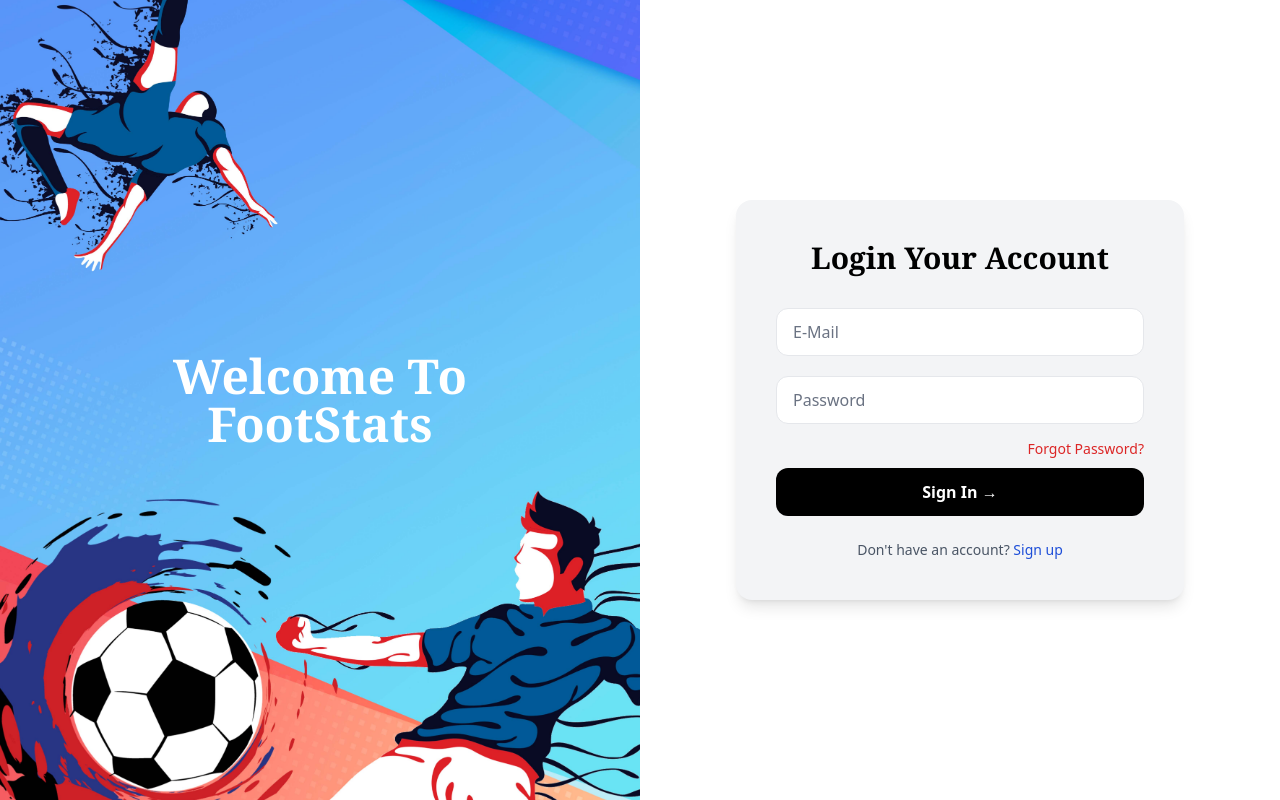
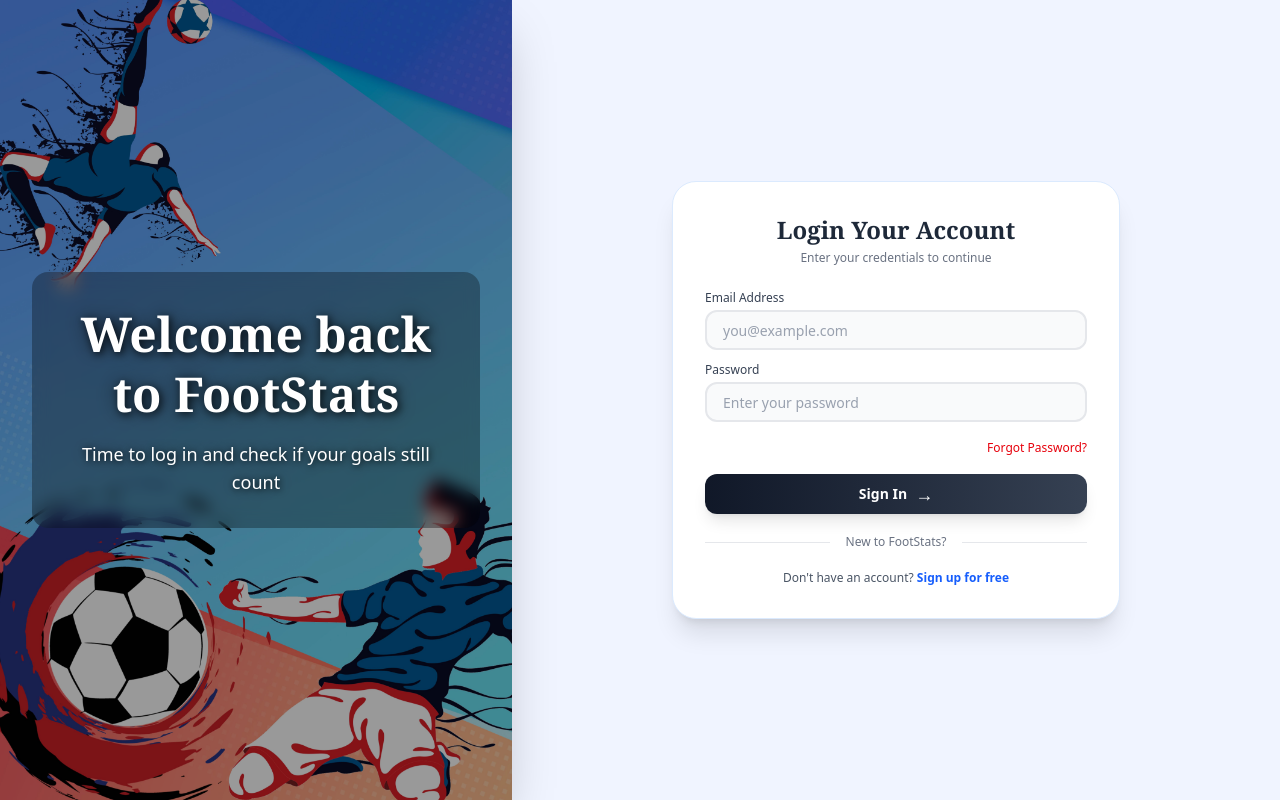
Before and after one commit to RakshakSigdel/Footstats, a React (Vite) app in the folder Frontend/: page /login in a window 1280 px wide. Built offline with nearby package versions, Linux system fonts and the light colour scheme.

Commit message:
Recommited to sync up the merge with previous commit

```diff
--- a/Frontend/src/pages/Authentication/forgotPassword.jsx
+++ b/Frontend/src/pages/Authentication/forgotPassword.jsx
@@ -1,6 +1,7 @@
 import { useState } from "react";
 import { Link, useNavigate } from "react-router-dom";
-import sidebg from "/images/sidebg.jpg";
+import sidebg from "/images/sidebg1.jpg";
+import AuthenticationSideImage from "../../components/Design/authenticationsideimage";
 
 export default function ForgotPassword() {
   const [email, setEmail] = useState("");
@@ -16,50 +17,64 @@
   };
 
   return (
-    <div className="flex flex-row min-h-screen">
-      <div
-        className="w-1/2 bg-cover bg-center flex items-center justify-center overflow-hidden"
-        style={{ backgroundImage: `url(${sidebg})` }}
-      >
-        <div className="text-white p-36 text-center space-y-2">
-          <h1 className="text-5xl font-serif font-bold">Welcome To FootStats</h1>
-        </div>
-      </div>
+    <div className="flex flex-row min-h-screen" style={{ backgroundColor: "#F0F4FF" }}>
+      <AuthenticationSideImage
+        image={sidebg}
+        title="Password playing hide and seek?"
+        subtitle="No stress, just drop your email and we'll send the rescue link"
+      />
 
-      <div className="w-1/2 flex items-center justify-center p-12">
-        <div className="bg-gray-100 rounded-2xl p-10 w-full max-w-md shadow-lg">
-          <h2 className="text-3xl font-bold font-serif mb-4 text-center">
-            Forgot Password?
-          </h2>
-
-          <p className="text-center text-sm text-gray-600 mb-6">
-            Enter Your Email Address
-          </p>
+      <div className="flex-1 flex items-center justify-center p-12">
+        <div className="bg-white rounded-3xl p-12 w-full max-w-md shadow-xl border border-blue-100">
+          <div className="text-center mb-8">
+            <h2 className="text-3xl font-bold font-serif text-gray-800">
+              Forgot Password?
+            </h2>
+            <p className="text-gray-500 text-sm mt-2">
+              Enter your email address to receive a reset link
+            </p>
+          </div>
 
           <form onSubmit={handleSubmit} className="space-y-5">
-            <input
-              type="email"
-              placeholder="E-mail"
-              required
-              value={email}
-              onChange={handleChange}
-              className="w-full h-12 px-4 rounded-xl border border-gray-200 bg-white placeholder-gray-500 focus:outline-none focus:ring-2 focus:ring-blue-400"
-            />
+            <div>
+              <label className="block text-sm font-medium text-gray-700 mb-2">
+                Email Address
+              </label>
+              <input
+                type="email"
+                placeholder="you@example.com"
+                required
+                value={email}
+                onChange={handleChange}
+                className="w-full h-12 px-4 rounded-xl border-2 border-gray-200 bg-gray-50 placeholder-gray-400 focus:outline-none focus:ring-2 focus:ring-blue-500 focus:border-transparent transition-all"
+              />
+            </div>
 
             <button
               type="submit"
-              className="w-full h-12 bg-black text-white rounded-xl font-semibold flex items-center justify-center hover:bg-gray-800 transition"
+              className="w-full h-12 bg-gradient-to-r from-gray-900 to-gray-700 text-white rounded-xl font-semibold flex items-center justify-center gap-2 hover:from-gray-800 hover:to-gray-600 transition-all shadow-lg hover:shadow-xl transform hover:-translate-y-0.5"
             >
               Send Email
+              <span className="text-lg">→</span>
             </button>
           </form>
 
-          <p className="text-center text-sm text-gray-600 mt-6">
+          <div className="relative my-8">
+            <div className="absolute inset-0 flex items-center">
+              <div className="w-full border-t border-gray-200"></div>
+            </div>
+            <div className="relative flex justify-center text-sm">
+              <span className="px-4 bg-white text-gray-500">
+                Remember your password?
+              </span>
+            </div>
+          </div>
+
+          <p className="text-center text-sm text-gray-600">
             Already have an account?{" "}
             <Link
               to="/login"
-              className="font-medium"
-              style={{ color: "#1d4ed8" }}
+              className="font-semibold text-blue-600 hover:text-blue-700 transition-colors"
             >
               Sign in
             </Link>
--- a/Frontend/src/pages/Authentication/login.jsx
+++ b/Frontend/src/pages/Authentication/login.jsx
@@ -2,6 +2,7 @@
 import { Link, useNavigate } from "react-router-dom";
 import sidebg from "/images/sidebg.jpg";
 import { login } from "../../services/api.auth";
+import AuthenticationSideImage from "../../components/Design/authenticationsideimage";
 
 export default function Login() {
   const [formData, setFormData] = useState({
@@ -26,49 +27,61 @@
   };
 
   return (
-    <div className=" flex flex-row min-h-screen">
-      <div
-        className="w-1/2 bg-cover bg-center flex items-center justify-center overflow-hidden"
-        style={{ backgroundImage: `url(${sidebg})` }}
-      >
-        <div className="text-white p-36 text-center space-y-2">
-          <h1 className="text-5xl font-serif font-bold">
-            Welcome To FootStats
-          </h1>
-        </div>
+    <div className="flex flex-row min-h-screen" style={{ backgroundColor: "#F0F4FF" }}>
+      {/* Left Side - Image with Text Overlay */}
+      <AuthenticationSideImage
+        image={sidebg}
+        title="Welcome back to FootStats"
+        subtitle="Time to log in and check if your goals still count "
+      />
+
+      {/* Right Side - Login Form */}
+      <div className="flex-1 flex items-center justify-center p-6">
+        <div className="bg-white rounded-3xl p-8 w-full max-w-md shadow-xl border border-blue-100">
+          <div className="text-center mb-6">
+            <h2 className="text-2xl font-bold font-serif text-gray-800">
+              Login Your Account
+            </h2>
+            <p className="text-gray-500 text-xs mt-1">
+              Enter your credentials to continue
+            </p>
           </div>
 
-      <div className="w-1/2 flex items-center justify-center p-12">
-        <div className="  bg-gray-100 rounded-2xl p-10 w-full max-w-md shadow-lg">
-          <h2 className="text-3xl font-bold font-serif mb-8 text-center">
-            Login Your Account
-          </h2>
-
-          <form onSubmit={handleSubmit} className="space-y-5">
+          <form onSubmit={handleSubmit} className="space-y-3">
+            <div>
+              <label className="block text-xs font-medium text-gray-700 mb-1">
+                Email Address
+              </label>
               <input
                 type="email"
                 name="email"
-              placeholder="E-Mail"
+                placeholder="you@example.com"
                 required
                 value={formData.email}
                 onChange={handleChange}
-              className="w-full h-12 px-4 rounded-xl border border-gray-200 bg-white placeholder-gray-500 focus:outline-none focus:ring-2 focus:ring-blue-400"
+                className="w-full h-10 px-4 rounded-xl border-2 border-gray-200 bg-gray-50 placeholder-gray-400 text-sm focus:outline-none focus:ring-2 focus:ring-blue-500 focus:border-transparent transition-all"
               />
+            </div>
+
+            <div>
+              <label className="block text-xs font-medium text-gray-700 mb-1">
+                Password
+              </label>
               <input
                 type="password"
                 name="password"
-              placeholder="Password"
+                placeholder="Enter your password"
                 required
                 value={formData.password}
                 onChange={handleChange}
-              className="w-full h-12 px-4 rounded-xl border border-gray-200 bg-white placeholder-gray-500 focus:outline-none focus:ring-2 focus:ring-blue-400"
+                className="w-full h-10 px-4 rounded-xl border-2 border-gray-200 bg-gray-50 placeholder-gray-400 text-sm focus:outline-none focus:ring-2 focus:ring-blue-500 focus:border-transparent transition-all"
               />
+            </div>
 
-            <div className="text-right -mt-2 mb-2">
+            <div className="text-right">
               <Link
                 to="/forgot-password"
-                className="text-sm font-medium"
-                style={{ color: "#dc2626" }}
+                className="text-xs font-medium text-red-600 hover:text-red-700 transition-colors"
               >
                 Forgot Password?
               </Link>
@@ -76,20 +89,31 @@
 
             <button
               type="submit"
-              className="w-full h-12 bg-black text-white rounded-xl font-semibold flex items-center justify-center gap-2 hover:bg-gray-800 transition"
+              className="w-full h-10 bg-gradient-to-r from-gray-900 to-gray-700 text-white rounded-xl font-semibold flex items-center justify-center gap-2 hover:from-gray-800 hover:to-gray-600 transition-all shadow-lg hover:shadow-xl transform hover:-translate-y-0.5 text-sm mt-4"
             >
-              Sign In →
+              Sign In
+              <span className="text-lg">→</span>
             </button>
           </form>
 
-          <p className="text-center text-sm text-gray-600 mt-6">
+          <div className="relative my-5">
+            <div className="absolute inset-0 flex items-center">
+              <div className="w-full border-t border-gray-200"></div>
+            </div>
+            <div className="relative flex justify-center text-xs">
+              <span className="px-4 bg-white text-gray-500">
+                New to FootStats?
+              </span>
+            </div>
+          </div>
+
+          <p className="text-center text-xs text-gray-600">
             Don't have an account?{" "}
             <Link
               to="/register"
-              className="font-medium"
-              style={{ color: "#1d4ed8" }}
+              className="font-semibold text-blue-600 hover:text-blue-700 transition-colors"
             >
-              Sign up
+              Sign up for free
             </Link>
           </p>
         </div>
--- a/Frontend/src/pages/Authentication/register.jsx
+++ b/Frontend/src/pages/Authentication/register.jsx
@@ -1,7 +1,8 @@
 import { useState } from "react";
-import sidebg from "/images/sidebg.jpg";
+import sidebg from "/images/sidebg3.jpg";
 import { Link, useNavigate } from "react-router-dom";
 import { register } from "../../services/api.auth";
+import AuthenticationSideImage from "../../components/Design/authenticationsideimage";
 
 export default function Register() {
   const navigate = useNavigate();
@@ -23,57 +24,110 @@
   };
 
   return (
-    <div className=" flex flex-row min-h-screen">
-      <div
-        className="w-1/2 bg-cover bg-center flex items-center justify-center overflow-hidden"
-        style={{ backgroundImage: `url(${sidebg})` }}
-      >
-        <div className="text-white p-36 text-center space-y-2">
-          <h1 className="text-5xl font-serif font-bold">
-            Welcome To FootStats
-          </h1>
-        </div>
-      </div>
+    <div className="flex flex-row min-h-screen" style={{ backgroundColor: "#F0F4FF" }}>
+      <AuthenticationSideImage
+        image={sidebg}
+        title="Join the FootStats squad"
+        subtitle="New season, new stats, new you let's get you on the pitch"
+      />
 
-      <div className="w-1/2 flex items-center justify-center p-12">
-        <div className="  bg-gray-100 rounded-2xl p-10 w-full max-w-md shadow-lg">
-          <h2 className="text-3xl font-bold font-serif mb-8 text-center">
-            Register Your Account
-          </h2>
+      <div className="flex-1 flex items-center justify-center p-6">
+        <div className="bg-white rounded-3xl p-8 w-full max-w-md shadow-xl border border-blue-100">
+          <div className="text-center mb-6">
+            <h2 className="text-2xl font-bold font-serif text-gray-800">
+              Register Your Account
+            </h2>
+            <p className="text-gray-500 text-xs mt-1">
+              Create a new account to get started
+            </p>
+          </div>
 
-          <form onSubmit={handleSubmit} className="space-y-5">
-            {[
-              { name: "firstName", type: "text", placeholder: "First Name" },
-              { name: "lastName", type: "text", placeholder: "Last Name" },
-              { name: "email", type: "email", placeholder: "E-Mail" },
-              { name: "password", type: "password", placeholder: "Password" },
-            ].map((fld) => (
+          <form onSubmit={handleSubmit} className="space-y-3">
+            <div>
+              <label className="block text-xs font-medium text-gray-700 mb-1">
+                First Name
+              </label>
               <input
-                key={fld.name}
-                name={fld.name}
-                type={fld.type}
-                placeholder={fld.placeholder}
+                type="text"
+                name="firstName"
+                placeholder="Enter your first name"
                 required
-                value={formData[fld.name]}
+                value={formData.firstName}
                 onChange={handleChange}
-                className="w-full h-12 px-4 rounded-lg border border-gray-200 bg-white placeholder-gray-500 focus:outline-none focus:ring-2 focus:ring-blue-400"
+                className="w-full h-10 px-4 rounded-xl border-2 border-gray-200 bg-gray-50 placeholder-gray-400 text-sm focus:outline-none focus:ring-2 focus:ring-blue-500 focus:border-transparent transition-all"
               />
-            ))}
+            </div>
+
+            <div>
+              <label className="block text-xs font-medium text-gray-700 mb-1">
+                Last Name
+              </label>
+              <input
+                type="text"
+                name="lastName"
+                placeholder="Enter your last name"
+                required
+                value={formData.lastName}
+                onChange={handleChange}
+                className="w-full h-10 px-4 rounded-xl border-2 border-gray-200 bg-gray-50 placeholder-gray-400 text-sm focus:outline-none focus:ring-2 focus:ring-blue-500 focus:border-transparent transition-all"
+              />
+            </div>
+
+            <div>
+              <label className="block text-xs font-medium text-gray-700 mb-1">
+                Email Address
+              </label>
+              <input
+                type="email"
+                name="email"
+                placeholder="you@example.com"
+                required
+                value={formData.email}
+                onChange={handleChange}
+                className="w-full h-10 px-4 rounded-xl border-2 border-gray-200 bg-gray-50 placeholder-gray-400 text-sm focus:outline-none focus:ring-2 focus:ring-blue-500 focus:border-transparent transition-all"
+              />
+            </div>
+
+            <div>
+              <label className="block text-xs font-medium text-gray-700 mb-1">
+                Password
+              </label>
+              <input
+                type="password"
+                name="password"
+                placeholder="Create a strong password"
+                required
+                value={formData.password}
+                onChange={handleChange}
+                className="w-full h-10 px-4 rounded-xl border-2 border-gray-200 bg-gray-50 placeholder-gray-400 text-sm focus:outline-none focus:ring-2 focus:ring-blue-500 focus:border-transparent transition-all"
+              />
+            </div>
 
             <button
               type="submit"
-              className="w-full h-12 bg-black text-white rounded-xl font-semibold flex items-center justify-center gap-2 hover:bg-gray-800 transition"
+              className="w-full h-10 bg-gradient-to-r from-gray-900 to-gray-700 text-white rounded-xl font-semibold flex items-center justify-center gap-2 hover:from-gray-800 hover:to-gray-600 transition-all shadow-lg hover:shadow-xl transform hover:-translate-y-0.5 text-sm mt-4"
             >
-              Sign Up →
+              Sign Up
+              <span className="text-lg">→</span>
             </button>
           </form>
 
-          <p className="text-center text-sm text-gray-600 mt-6">
+          <div className="relative my-5">
+            <div className="absolute inset-0 flex items-center">
+              <div className="w-full border-t border-gray-200"></div>
+            </div>
+            <div className="relative flex justify-center text-xs">
+              <span className="px-4 bg-white text-gray-500">
+                Already a member?
+              </span>
+            </div>
+          </div>
+
+          <p className="text-center text-xs text-gray-600">
             Already have an account?{" "}
             <Link
               to="/login"
-              className="font-medium"
-              style={{ color: "#1d4ed8" }}
+              className="font-semibold text-blue-600 hover:text-blue-700 transition-colors"
             >
               Sign in
             </Link>
--- a/Frontend/src/pages/Authentication/resetPassword.jsx
+++ b/Frontend/src/pages/Authentication/resetPassword.jsx
@@ -1,6 +1,7 @@
 import { useState } from "react";
 import { Link } from "react-router-dom";
-import sidebg from "/images/sidebg.jpg";
+import sidebg from "/images/sidebg.jpeg";
+import AuthenticationSideImage from "../../components/Design/authenticationsideimage";
 
 export default function ResetPassword() {
   const [password, setPassword] = useState("");
@@ -21,70 +22,90 @@
   };
 
   return (
-    <div className="flex flex-row min-h-screen">
-      <div
-        className="w-1/2 bg-cover bg-center flex items-center justify-center overflow-hidden"
-        style={{ backgroundImage: `url(${sidebg})` }}
-      >
-        <div className="text-white p-36 text-center space-y-2">
-          <h1 className="text-5xl font-serif font-bold">Welcome To FootStats</h1>
-        </div>
-      </div>
+    <div className="flex flex-row min-h-screen" style={{ backgroundColor: "#F0F4FF" }}>
+      <AuthenticationSideImage
+        image={sidebg}
+        title="New password loading..."
+        subtitle="One quick goal and you're back in the game, type away!"
+      />
 
-      <div className="w-1/2 flex items-center justify-center p-12">
-        <div className="bg-gray-100 rounded-2xl p-10 w-full max-w-md shadow-lg">
+      <div className="flex-1 flex items-center justify-center p-12">
+        <div className="bg-white rounded-3xl p-12 w-full max-w-md shadow-xl border border-blue-100">
           {!isSubmitted ? (
             <>
-              <h2 className="text-3xl font-bold font-serif mb-4 text-center">
-                New Password
-              </h2>
-
-              <p className="text-center text-sm text-gray-700 mb-6">
-                Enter your new password
-              </p>
+              <div className="text-center mb-8">
+                <h2 className="text-3xl font-bold font-serif text-gray-800">
+                  New Password
+                </h2>
+                <p className="text-gray-500 text-sm mt-2">
+                  Enter your new secure password
+                </p>
+              </div>
 
               <form onSubmit={handleSubmit} className="space-y-5">
-                <input
-                  type="password"
-                  name="password"
-                  placeholder="Password"
-                  required
-                  value={password}
-                  onChange={handleChange}
-                  className="w-full h-12 px-4 rounded-xl border border-gray-200 bg-white placeholder-gray-500 focus:outline-none focus:ring-2 focus:ring-blue-400"
-                />
-                {error && <p className="text-sm text-red-600">{error}</p>}
+                <div>
+                  <label className="block text-sm font-medium text-gray-700 mb-2">
+                    New Password
+                  </label>
+                  <input
+                    type="password"
+                    name="password"
+                    placeholder="Enter new password"
+                    required
+                    value={password}
+                    onChange={handleChange}
+                    className="w-full h-12 px-4 rounded-xl border-2 border-gray-200 bg-gray-50 placeholder-gray-400 focus:outline-none focus:ring-2 focus:ring-blue-500 focus:border-transparent transition-all"
+                  />
+                  {error && <p className="text-sm text-red-600 mt-2">{error}</p>}
+                </div>
 
                 <button
                   type="submit"
-                  className="w-full h-12 bg-black text-white rounded-xl font-semibold flex items-center justify-center hover:bg-gray-800 transition"
+                  className="w-full h-12 bg-gradient-to-r from-gray-900 to-gray-700 text-white rounded-xl font-semibold flex items-center justify-center gap-2 hover:from-gray-800 hover:to-gray-600 transition-all shadow-lg hover:shadow-xl transform hover:-translate-y-0.5"
                 >
                   Confirm Password
+                  <span className="text-lg">→</span>
                 </button>
               </form>
 
-              <p className="text-center text-sm text-gray-600 mt-6">
+              <div className="relative my-8">
+                <div className="absolute inset-0 flex items-center">
+                  <div className="w-full border-t border-gray-200"></div>
+                </div>
+                <div className="relative flex justify-center text-sm">
+                  <span className="px-4 bg-white text-gray-500">
+                    Remember your password?
+                  </span>
+                </div>
+              </div>
+
+              <p className="text-center text-sm text-gray-600">
                 Remembered your old password?{" "}
                 <Link
                   to="/login"
-                  className="font-medium"
-                  style={{ color: "#06b6d4" }}
+                  className="font-semibold text-blue-600 hover:text-blue-700 transition-colors"
                 >
                   Sign in
                 </Link>
               </p>
             </>
           ) : (
-            <div className="text-center space-y-4">
-              <h2 className="text-3xl font-bold font-serif mb-4">Success!</h2>
-              <p className="text-gray-700">
+            <div className="text-center space-y-6">
+              <div className="w-16 h-16 bg-green-100 rounded-full flex items-center justify-center mx-auto">
+                <svg className="w-8 h-8 text-green-600" fill="none" stroke="currentColor" viewBox="0 0 24 24">
+                  <path strokeLinecap="round" strokeLinejoin="round" strokeWidth="2" d="M5 13l4 4L19 7"></path>
+                </svg>
+              </div>
+              <h2 className="text-3xl font-bold font-serif text-gray-800">Success!</h2>
+              <p className="text-gray-600">
                 Your password has been reset successfully.
               </p>
               <Link
                 to="/login"
-                className="inline-block w-full h-12 bg-black text-white rounded-xl font-semibold flex items-center justify-center hover:bg-gray-800 transition"
+                className="inline-block w-full h-12 bg-gradient-to-r from-gray-900 to-gray-700 text-white rounded-xl font-semibold flex items-center justify-center gap-2 hover:from-gray-800 hover:to-gray-600 transition-all shadow-lg hover:shadow-xl transform hover:-translate-y-0.5"
               >
                 Back to Login
+                <span className="text-lg">→</span>
               </Link>
             </div>
           )}
```
Also changed, not shown: 1 other file (tests, documents, lock files or other folders). Lines whose indentation alone changed are shown as unchanged.
